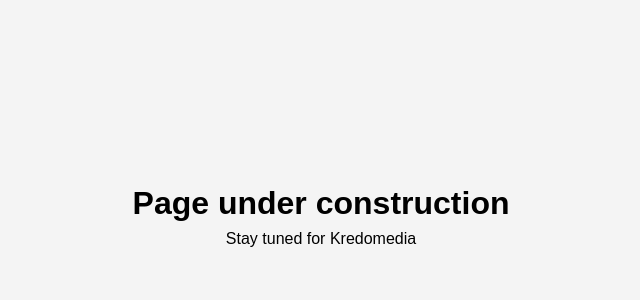
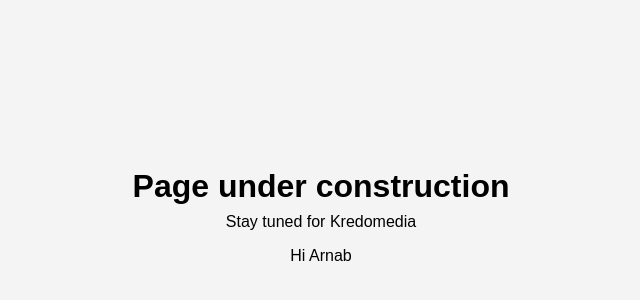
Before and after one commit to pradhan-pk/pradhan-pk.github.io, a plain HTML site: page index.html in a window 1280 px wide. Shown: the part 176-476 px from the top of the page, without its empty margins (319-959 px from the left). Drawn offline with Linux system fonts and the light colour scheme.

Commit message:
Update index.html demo

```diff
--- a/index.html
+++ b/index.html
@@ -10,6 +10,7 @@
     <div class="container">
         <h1>Page under construction</h1>
         <p>Stay tuned for Kredomedia</p>
+        <p>Hi Arnab</p>
     </div>
 </body>
 </html>
```
